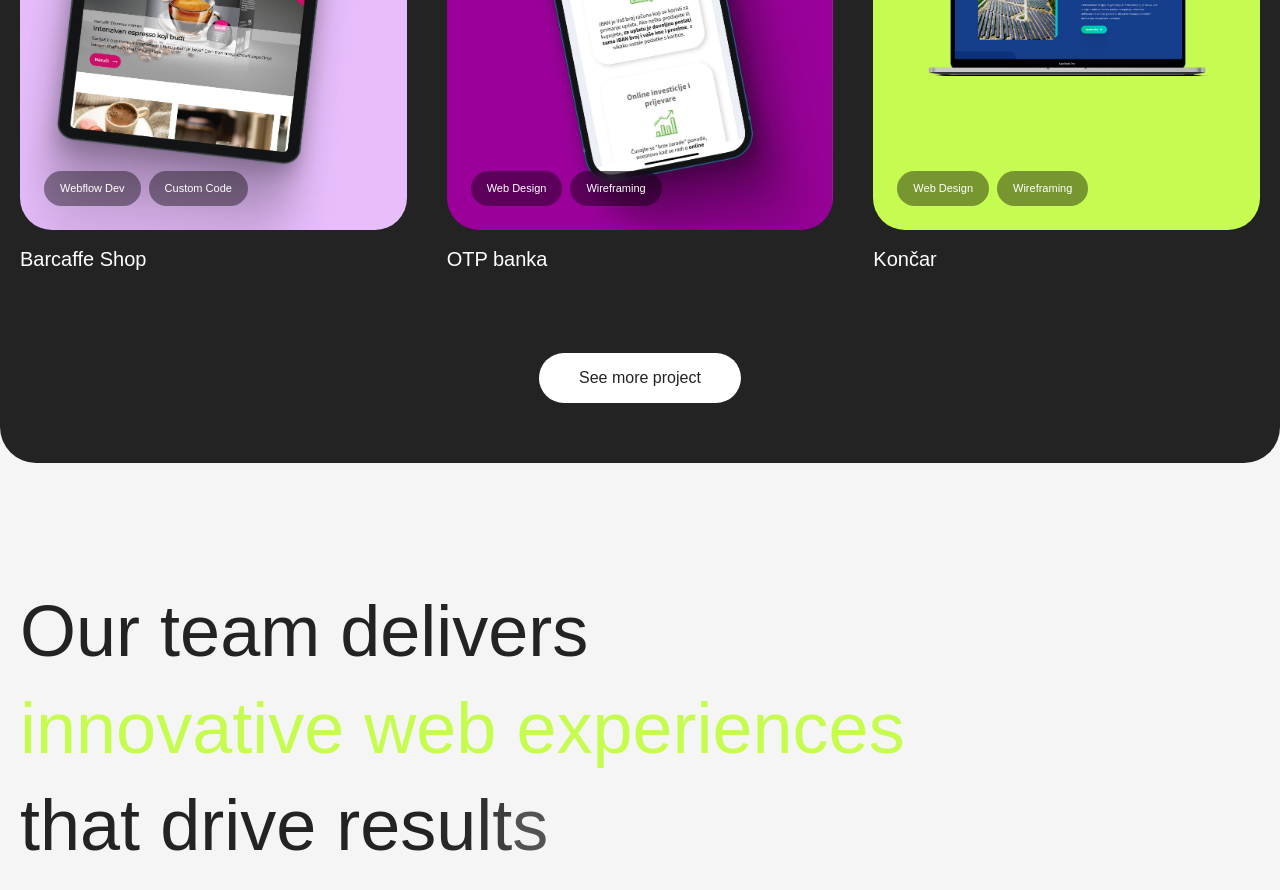
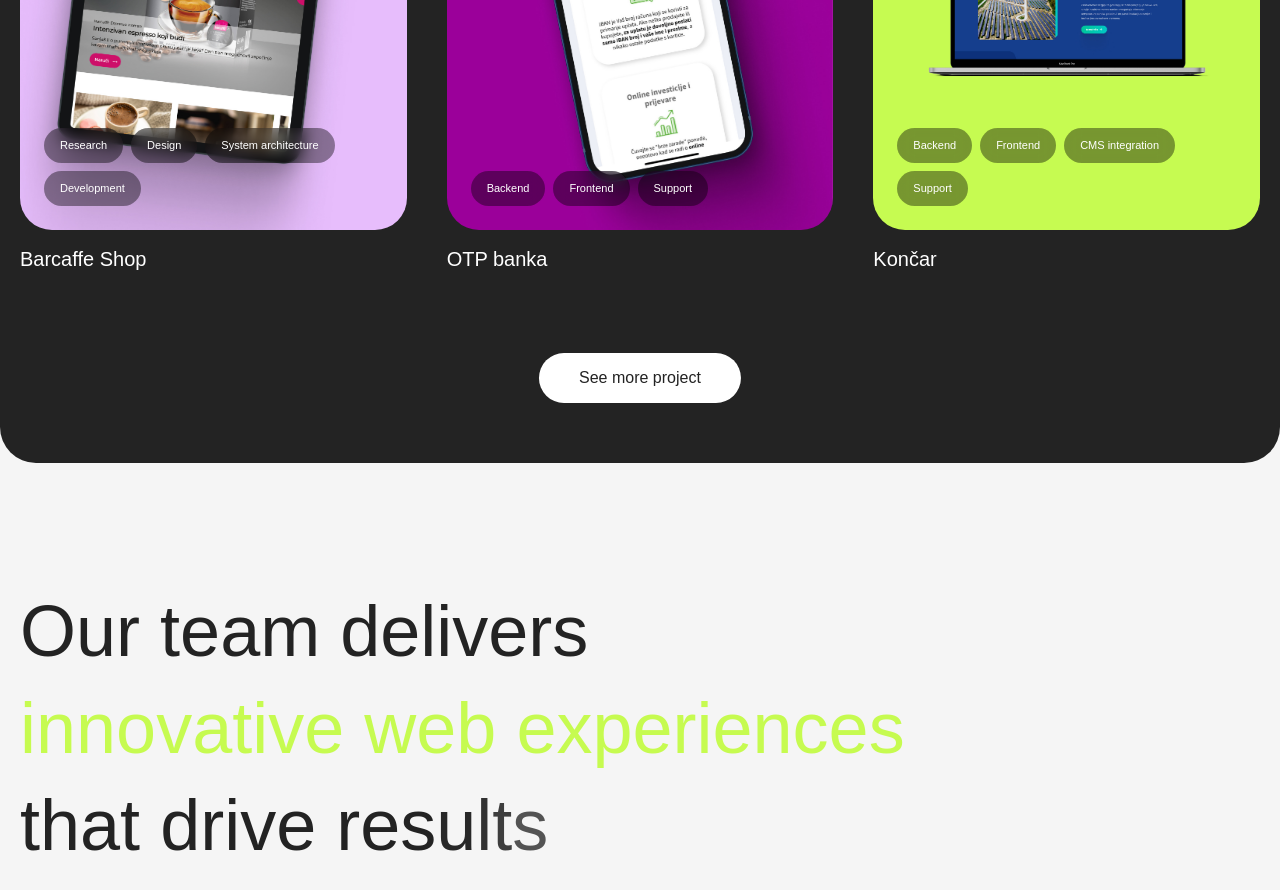
Before and after one commit to petar-simeta/evidente-website, a Next.js app: page /en in a window 1280 px wide. Shown: the part 2840-3730 px from the top of the page. Built offline with nearby package versions, Linux system fonts and the light colour scheme; a web font is replaced by a local one.

Commit message:
added tags to projects

```diff
--- a/src/app/[locale]/page.module.scss
+++ b/src/app/[locale]/page.module.scss
@@ -881,6 +881,7 @@
           position: absolute;
           bottom: 24px;
           left: 24px;
+          right: 20px;
           display: flex;
           gap: 8px;
           flex-wrap: wrap;
--- a/src/components/workSection.tsx
+++ b/src/components/workSection.tsx
@@ -26,21 +26,21 @@ export default function WorkSection() {
       title: 'Barcaffe Shop',
       year: '2024',
       image: '/barcaffe.jpeg',
-      tags: ['Webflow Dev', 'Custom Code'],
+      tags: ['Research', 'Design', 'System architecture', 'Development'],
     },
     {
       id: 2,
       title: 'OTP banka',
       year: '2024',
       image: '/otp.jpeg',
-      tags: ['Web Design', 'Wireframing'],
+      tags: ['Backend', 'Frontend', 'Support'],
     },
     {
       id: 3,
       title: 'Končar',
       year: '2024',
       image: '/koncar.jpeg',
-      tags: ['Web Design', 'Wireframing'],
+      tags: ['Backend', 'Frontend', 'CMS integration', 'Support'],
     },
   ];
 
@@ -50,21 +50,21 @@ export default function WorkSection() {
       title: 'Auto Hrvatska',
       year: '2024',
       image: '/autohrvatska.jpeg',
-      tags: ['UI Design', 'Development'],
+      tags: ['Research', 'Design', 'Development', 'Support'],
     },
     {
       id: 5,
       title: 'Hrvatski Sabor',
       year: '2024',
       image: '/sabor.jpeg',
-      tags: ['Branding', 'Web Design'],
+      tags: ['Design', 'Development', 'Support'],
     },
     {
       id: 6,
       title: 'Farmacia',
       year: '2024',
       image: '/farmacia.jpeg',
-      tags: ['UX Research', 'Development'],
+      tags: ['Design', 'Backend', 'Frontend', 'Support'],
     },
   ];
 
```
